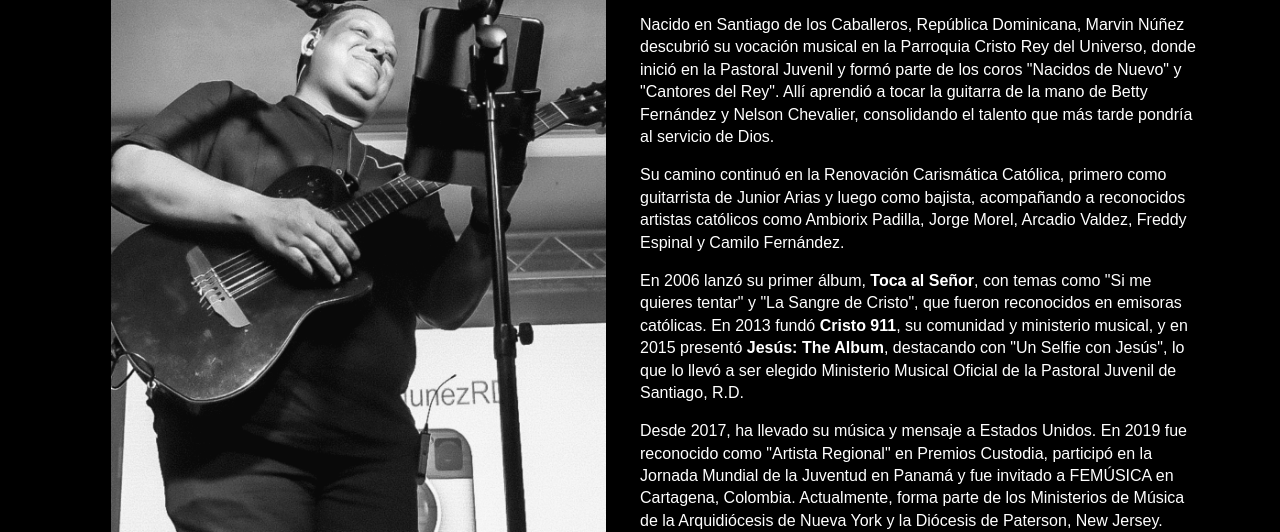
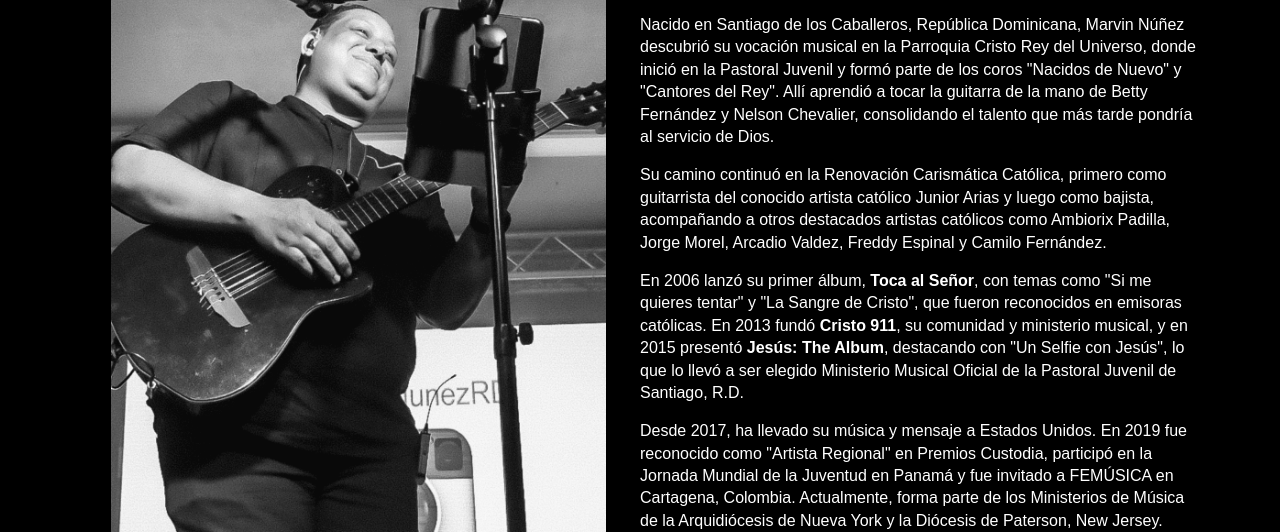
Before and after one commit to marvinnunezrd/marvinNunezRD.github.io, a plain HTML site: page bio/index.html in a window 1280 px wide. Shown: the part 268-800 px from the top of the page. Drawn offline with Linux system fonts and the light colour scheme; no server answers.

Commit message:
Modificando bio relacionado a Junior Arias

```diff
--- a/bio/index.html
+++ b/bio/index.html
@@ -42,7 +42,7 @@
             <h1>Marvin Núñez</h1>
             <h2>Músico, Cantautor y Predicador Católico</h2>
             <p>Nacido en Santiago de los Caballeros, República Dominicana, Marvin Núñez descubrió su vocación musical en la Parroquia Cristo Rey del Universo, donde inició en la Pastoral Juvenil y formó parte de los coros "Nacidos de Nuevo" y "Cantores del Rey". Allí aprendió a tocar la guitarra de la mano de Betty Fernández y Nelson Chevalier, consolidando el talento que más tarde pondría al servicio de Dios.</p>
-            <p>Su camino continuó en la Renovación Carismática Católica, primero como guitarrista de Junior Arias y luego como bajista, acompañando a reconocidos artistas católicos como Ambiorix Padilla, Jorge Morel, Arcadio Valdez, Freddy Espinal y Camilo Fernández.</p>
+            <p>Su camino continuó en la Renovación Carismática Católica, primero como guitarrista del conocido artista católico Junior Arias y luego como bajista, acompañando a otros destacados artistas católicos como Ambiorix Padilla, Jorge Morel, Arcadio Valdez, Freddy Espinal y Camilo Fernández.</p>
             <p>En 2006 lanzó su primer álbum, <strong>Toca al Señor</strong>, con temas como "Si me quieres tentar" y "La Sangre de Cristo", que fueron reconocidos en emisoras católicas. En 2013 fundó <strong>Cristo 911</strong>, su comunidad y ministerio musical, y en 2015 presentó <strong>Jesús: The Album</strong>, destacando con "Un Selfie con Jesús", lo que lo llevó a ser elegido Ministerio Musical Oficial de la Pastoral Juvenil de Santiago, R.D.</p>
             <p>Desde 2017, ha llevado su música y mensaje a Estados Unidos. En 2019 fue reconocido como "Artista Regional" en Premios Custodia, participó en la Jornada Mundial de la Juventud en Panamá y fue invitado a FEMÚSICA en Cartagena, Colombia. Actualmente, forma parte de los Ministerios de Música de la Arquidiócesis de Nueva York y la Diócesis de Paterson, New Jersey.</p>
             <h3>La música y la familia: Un testimonio de fe</h3>
```
